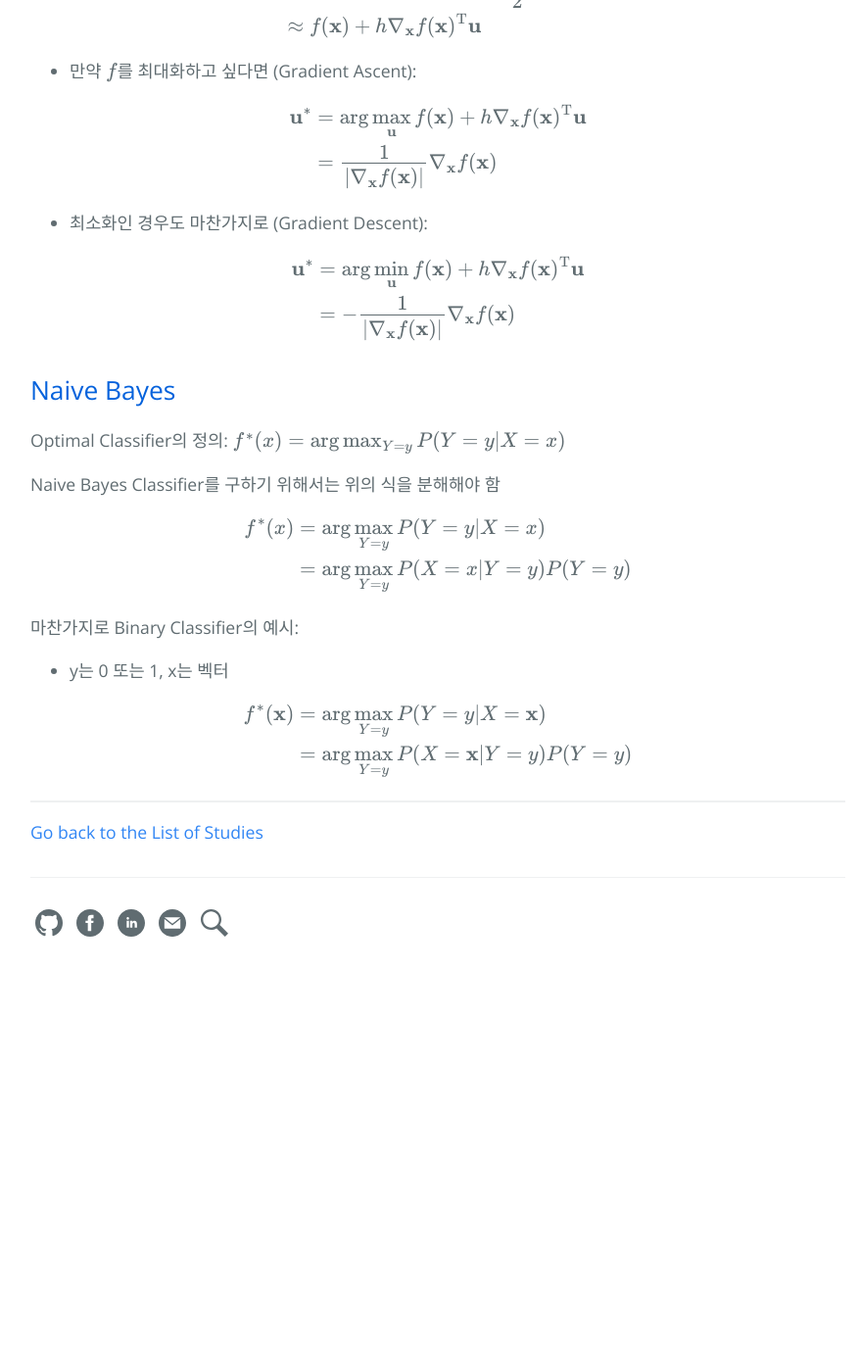
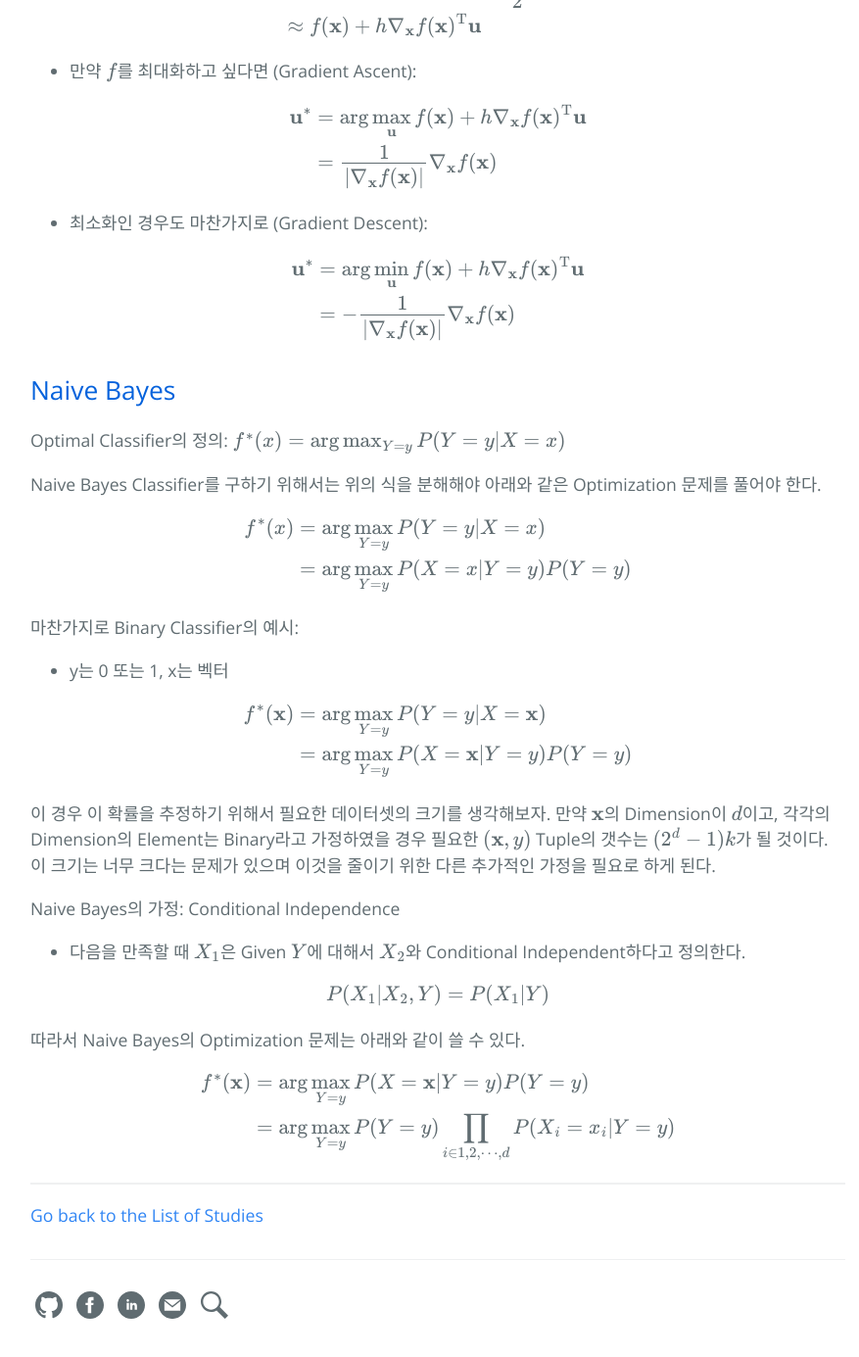
Before and after one commit to hcnoh/hcnoh.github.io, a Jekyll site: the page built from _posts/2019-04-25-logistic-regression-and-naive-bayes.md, in a window 1280 px wide and 1400 px high, scrolled down 1942 px. Shown: the top 1385 px of the window at 98% size, without its empty margins (193-1070 px from the left). Built offline with Jekyll 4.4.1, drawn with Linux system fonts in a browser that asks for light colours; formulas are drawn with MathJax 3; comment, search, counter and statistics services are not loaded; before the commit the page ends 2952 px from its top, so only the background shows below that.

Commit message:
Update 2019-04-25-logistic-regression-and-naive-bayes.md

```diff
--- a/_posts/2019-04-25-logistic-regression-and-naive-bayes.md
+++ b/_posts/2019-04-25-logistic-regression-and-naive-bayes.md
@@ -92,7 +92,7 @@ $$
 ## Naive Bayes
 Optimal Classifier의 정의: $$f^*(x) = \arg \max_{Y=y}P(Y=y \vert X=x)$$
 
-Naive Bayes Classifier를 구하기 위해서는 위의 식을 분해해야 함
+Naive Bayes Classifier를 구하기 위해서는 위의 식을 분해해야 아래와 같은 Optimization 문제를 풀어야 한다.
 
 $$
 \begin{align*}
@@ -110,3 +110,21 @@ f^*(\mathbf{x}) & = \arg \max_{Y=y}P(Y=y \vert X=\mathbf{x}) \\
 & = \arg \max_{Y=y} P(X=\mathbf{x} \vert Y=y)P(Y=y)
 \end{align*}
 $$
+
+이 경우 이 확률을 추정하기 위해서 필요한 데이터셋의 크기를 생각해보자. 만약 $$\mathbf{x}$$의 Dimension이 $$d$$이고, 각각의 Dimension의 Element는 Binary라고 가정하였을 경우 필요한 $$(\mathbf{x}, y)$$ Tuple의 갯수는 $$(2^d-1)k$$가 될 것이다. 이 크기는 너무 크다는 문제가 있으며 이것을 줄이기 위한 다른 추가적인 가정을 필요로 하게 된다.
+
+Naive Bayes의 가정: Conditional Independence
+- 다음을 만족할 때 $$X_1$$은 Given $$Y$$에 대해서 $$X_2$$와 Conditional Independent하다고 정의한다.
+
+$$
+P(X_1 \vert X_2, Y) = P(X_1 \vert Y)
+$$
+
+따라서 Naive Bayes의 Optimization 문제는 아래와 같이 쓸 수 있다.
+
+$$
+\begin{align*}
+f^*(\mathbf{x}) & = \arg \max_{Y=y} P(X=\mathbf{x} \vert Y=y)P(Y=y) \\
+& = \arg \max_{Y=y} P(Y=y) \prod_{i\in {1,2,\cdots, d}} P(X_i=x_i \vert Y=y)
+\end{align*}
+$$
```
